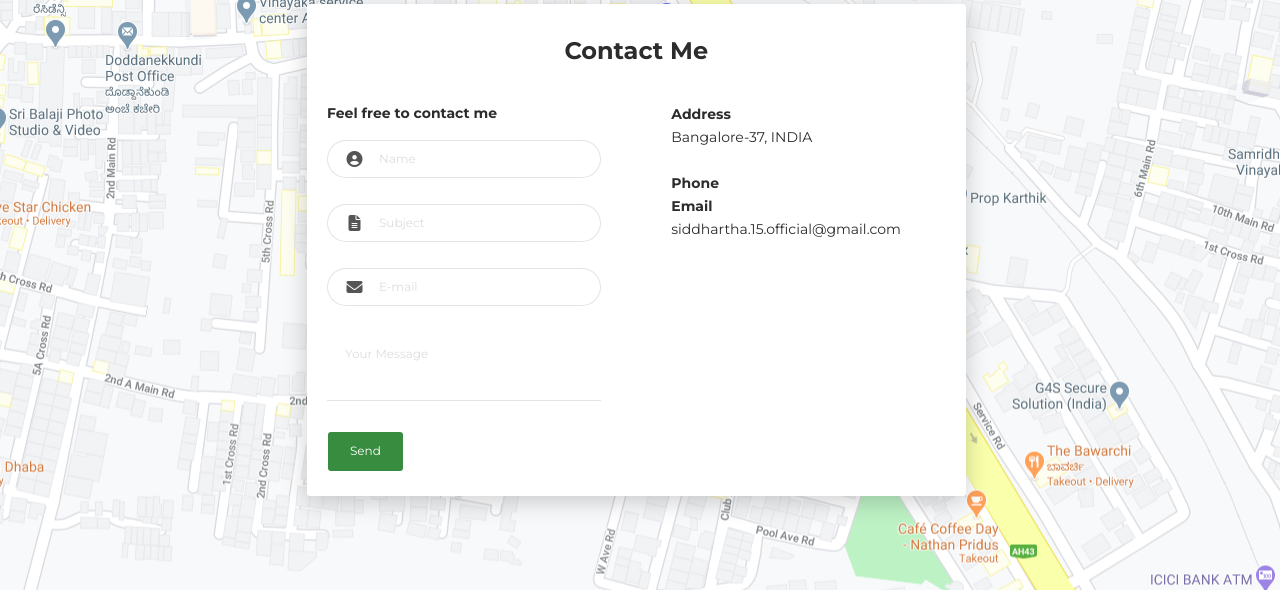
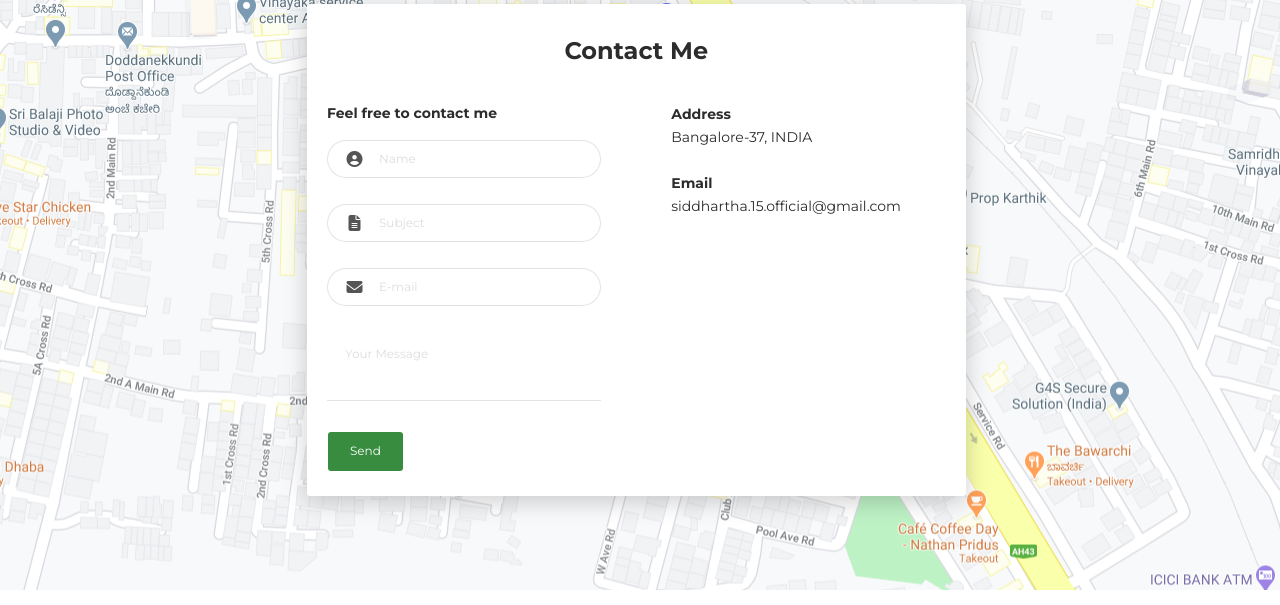
Before and after one commit to Siddhartha15/Siddhartha15.github.io, a plain HTML site: page index.html in a window 1280 px wide. Shown: the part 3488-4093 px from the top of the page. Drawn offline with Linux system fonts and the light colour scheme.

Commit message:
new changes

```diff
--- a/index.html
+++ b/index.html
@@ -500,7 +500,7 @@
                   <div class="card-body">
                     <p class="mb-0"><strong>Address </strong></p>
                     <p class="pb-2">Bangalore-37, INDIA</p>
-                    <p class="mb-0"><strong>Phone</strong></p>
+                    <!-- <p class="mb-0"><strong>Phone</strong></p> -->
                     <!-- <p class="pb-2">+91-849-788-1346</p> -->
                     <p class="mb-0"><strong>Email</strong></p>
                     <p>siddhartha.15.official@gmail.com</p>
```
